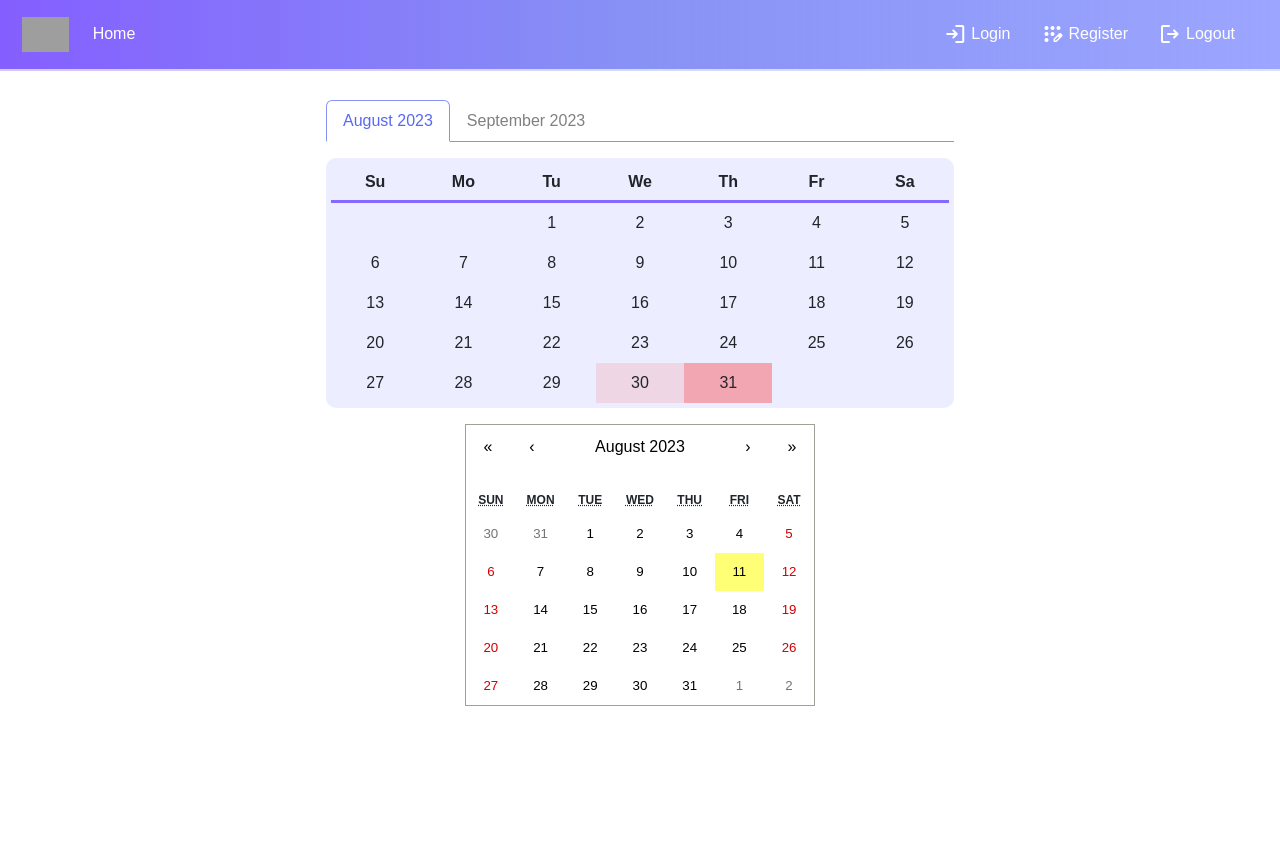
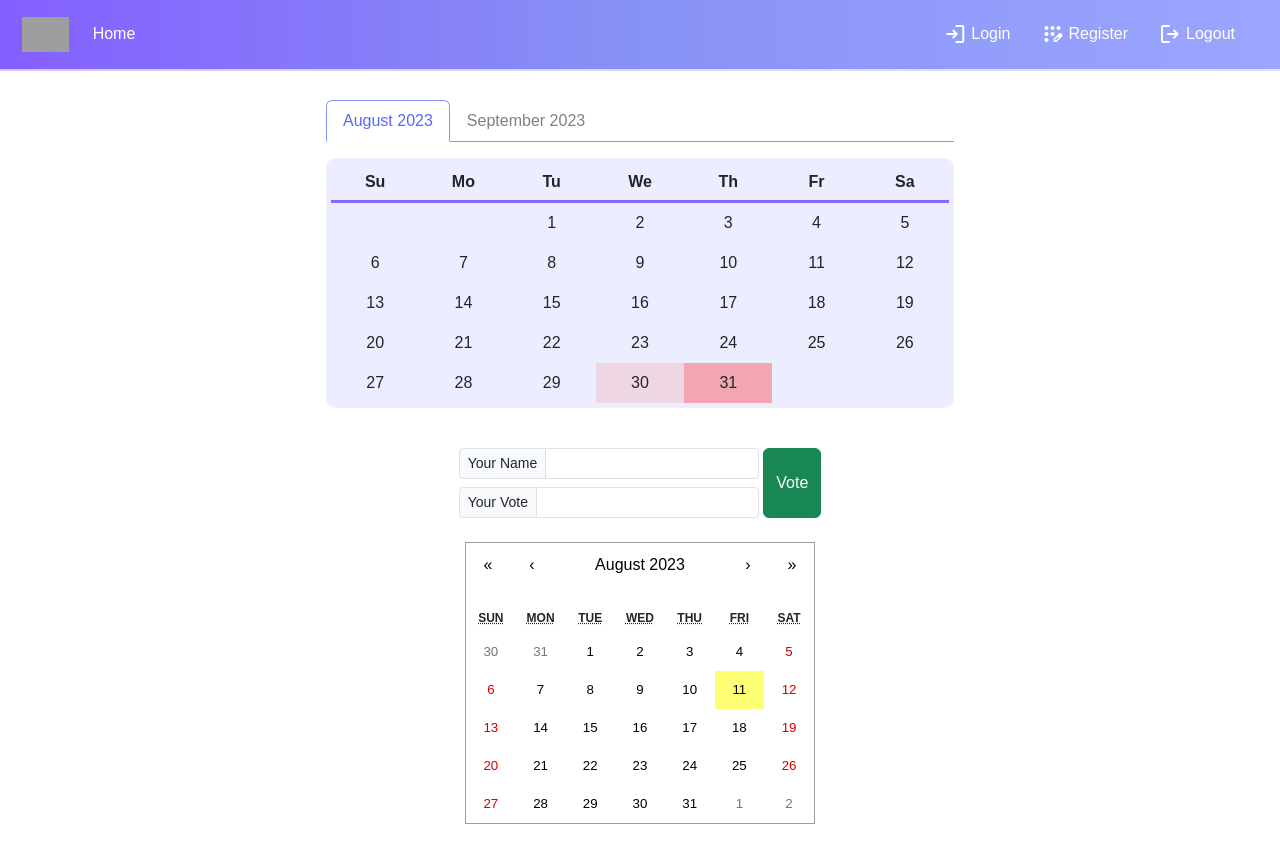
Before and after one commit to achmadaffandifauzan/vote-time-activity, a React (Create React App) app in the folder frontend/: page /vote in a window 1280 px wide. Before the commit the page ends 800 px from the top, so only its background shows below. Built offline with nearby package versions, Linux system fonts and the light colour scheme; grey boxes are pictures that could not be loaded.

Commit message:
add form to vote

```diff
--- a/frontend/src/components/Navbar.js
+++ b/frontend/src/components/Navbar.js
@@ -1,26 +1,40 @@
-import React from 'react';
+import React from "react";
 
 const Navbar = () => {
   return (
-        <nav id="nav" className="navbar navbar-expand-lg py-3 navbar-dark sticky-top">
+    <nav
+      id="nav"
+      className="navbar navbar-expand-lg py-3 navbar-dark sticky-top"
+    >
       <div className="container-fluid">
-                <a className="navbar-brand my-0 py-0" href="/movies">
-                    <img src="/icons/3.svg" alt="Logo" height="35px" className="d-inline-block align-text-center"></img>
+        <a className="navbar-brand my-0 py-0" href="/=">
+          <img
+            src="/icons/3.svg"
+            alt="Logo"
+            height="35px"
+            className="d-inline-block align-text-center"
+          ></img>
         </a>
-                <button className="navbar-toggler" type="button" data-bs-toggle="collapse" data-bs-target="#navbarNavAltMarkup"
-                    aria-controls="navbarNavAltMarkup" aria-expanded="false" aria-label="Toggle navigation">
+        <button
+          className="navbar-toggler"
+          type="button"
+          data-bs-toggle="collapse"
+          data-bs-target="#navbarNavAltMarkup"
+          aria-controls="navbarNavAltMarkup"
+          aria-expanded="false"
+          aria-label="Toggle navigation"
+        >
           <span className="navbar-toggler-icon color-light"></span>
         </button>
         <div className="collapse navbar-collapse" id="navbarNavAltMarkup">
           <div className="navbar-nav me-auto">
-                        <a className="nav-link navMenu" href="/movies">Home</a>
+            <a className="nav-link navMenu" href="/">
+              Home
+            </a>
           </div>
           <div className="navbar-nav ms-auto">
-
             <a className="nav-link navAuth" href="/login">
-                            <span className="material-symbols-rounded me-1">
-                                login
-                            </span>
+              <span className="material-symbols-rounded me-1">login</span>
               <span className="spanMaterialSymbol me-3">Login</span>
             </a>
             <a className="nav-link navAuth" href="/register">
@@ -30,9 +44,7 @@ const Navbar = () => {
               <span className="spanMaterialSymbol me-3">Register</span>
             </a>
             <a className="nav-link m-auto navAuth" href="/logout">
-                            <span className="material-symbols-rounded me-1">
-                                logout
-                            </span>
+              <span className="material-symbols-rounded me-1">logout</span>
               <span className="spanMaterialSymbol me-3">Logout</span>
             </a>
           </div>
--- a/frontend/src/parts/CalendarDisplay.js
+++ b/frontend/src/parts/CalendarDisplay.js
@@ -67,7 +67,7 @@ function displayCalendarStat(vote, voteData) {
               {vote > 0 ? (
                 <span
                   style={{ display: "none" }}
-                  className="badge badgeVoters bg-primary"
+                  className="badge badgeVoters bg-success mx-1"
                 >
                   {vote}
                 </span>
--- a/frontend/src/parts/CalendarSelect.js
+++ b/frontend/src/parts/CalendarSelect.js
@@ -2,14 +2,44 @@ import { React, useEffect, useRef } from "react";
 import { useState } from "react";
 import Calendar from "react-calendar";
 import "react-calendar/dist/Calendar.css";
+const daysOfWeek = [
+  "Sunday",
+  "Monday",
+  "Tuesday",
+  "Wednesday",
+  "Thursday",
+  "Friday",
+  "Saturday",
+];
+const monthsOfYear = [
+  "January",
+  "February",
+  "March",
+  "April",
+  "May",
+  "June",
+  "July",
+  "August",
+  "September",
+  "October",
+  "November",
+  "December",
+];
 function CalendarSelect() {
-  const [selectedDate, setSelectedDate] = useState(); // type : date
-  const [times, setTimes] = useState([]); // type : number
+  const [selectedDate, setSelectedDate] = useState(); // single date, type : object
+  const [selectedDateFormatted, setSelectedDateFormatted] = useState(""); // single date, type : string
+  // times is for multiple date vote (not yet implemented)
+  const [times, setTimes] = useState([]); // multiple dates, type : number
 
   function onChange(nextValue) {
     try {
       const selectedDateConverted = nextValue.getTime();
       setSelectedDate(nextValue);
+      setSelectedDateFormatted(
+        `${daysOfWeek[nextValue.getDay()]} , ${nextValue.getDate()} ${
+          monthsOfYear[nextValue.getMonth()]
+        } ${nextValue.getFullYear()}`
+      );
       if (times.includes(selectedDateConverted)) {
         setTimes(times.filter((curr) => curr !== selectedDateConverted));
       } else {
@@ -19,10 +49,53 @@ function CalendarSelect() {
       console.log(error);
     }
   }
-  useEffect(() => {
-    console.log(times);
-  }, [times]);
+  // useEffect(() => {
+  //   console.log(times);
+  // }, [times]);
+  // useEffect(() => {
+  //   if (selectedDate) {
+  //     console.log(selectedDate);
+  //   }
+  // }, [selectedDate]);
+  const handleSubmit = (event) => {
+    event.preventDefault();
+    alert(`tes`);
+  };
   return (
+    <div className="d-flex flex-column justify-content-center align-items-center">
+      <form action="" onSubmit={handleSubmit} className="my-3 d-flex flex-row">
+        <div>
+          <div className="input-group input-group-sm my-2">
+            <span className="input-group-text" id="inputGroup-sizing-sm">
+              Your Name
+            </span>
+            <input
+              type="text"
+              className="form-control fw-bold text-success"
+              aria-label="Sizing example input"
+              aria-describedby="inputGroup-sizing-sm"
+              required
+            ></input>
+          </div>
+          <div className="input-group input-group-sm my-2">
+            <span className="input-group-text" id="inputGroup-sizing-sm">
+              Your Vote
+            </span>
+            <input
+              type="text"
+              className="form-control fw-bold text-success"
+              aria-label="Sizing example input"
+              aria-describedby="inputGroup-sizing-sm"
+              value={selectedDateFormatted}
+              readOnly
+              required
+            ></input>
+          </div>
+        </div>
+        <div className="d-flex ms-1 my-2">
+          <button className="btn btn-success">Vote</button>
+        </div>
+      </form>
       <div className={"d-flex justify-content-center "}>
         <Calendar
           onChange={onChange}
@@ -30,6 +103,7 @@ function CalendarSelect() {
           calendarType={"gregory"}
         />
       </div>
+    </div>
   );
 }
 
```
Lines whose indentation alone changed are shown as unchanged.
